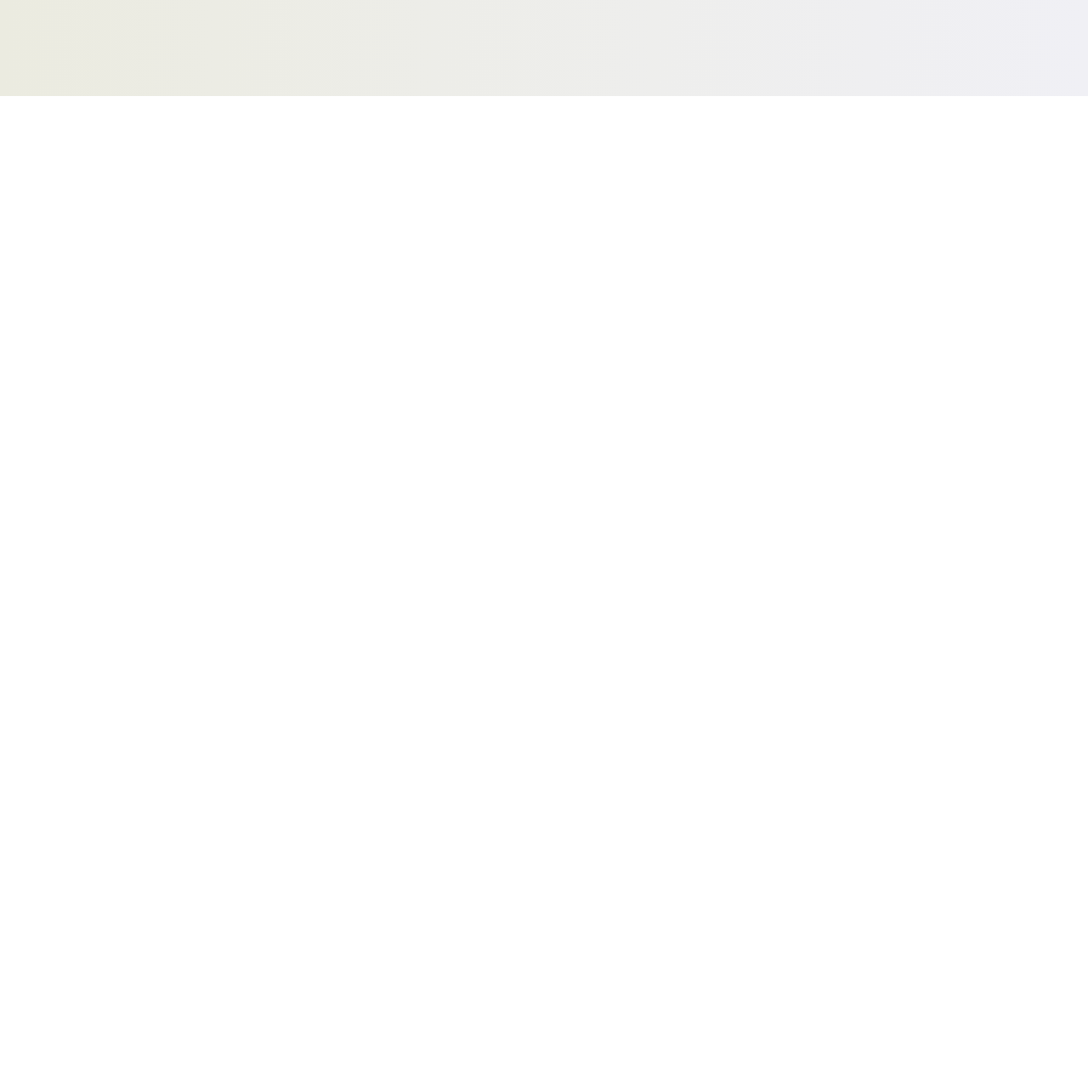
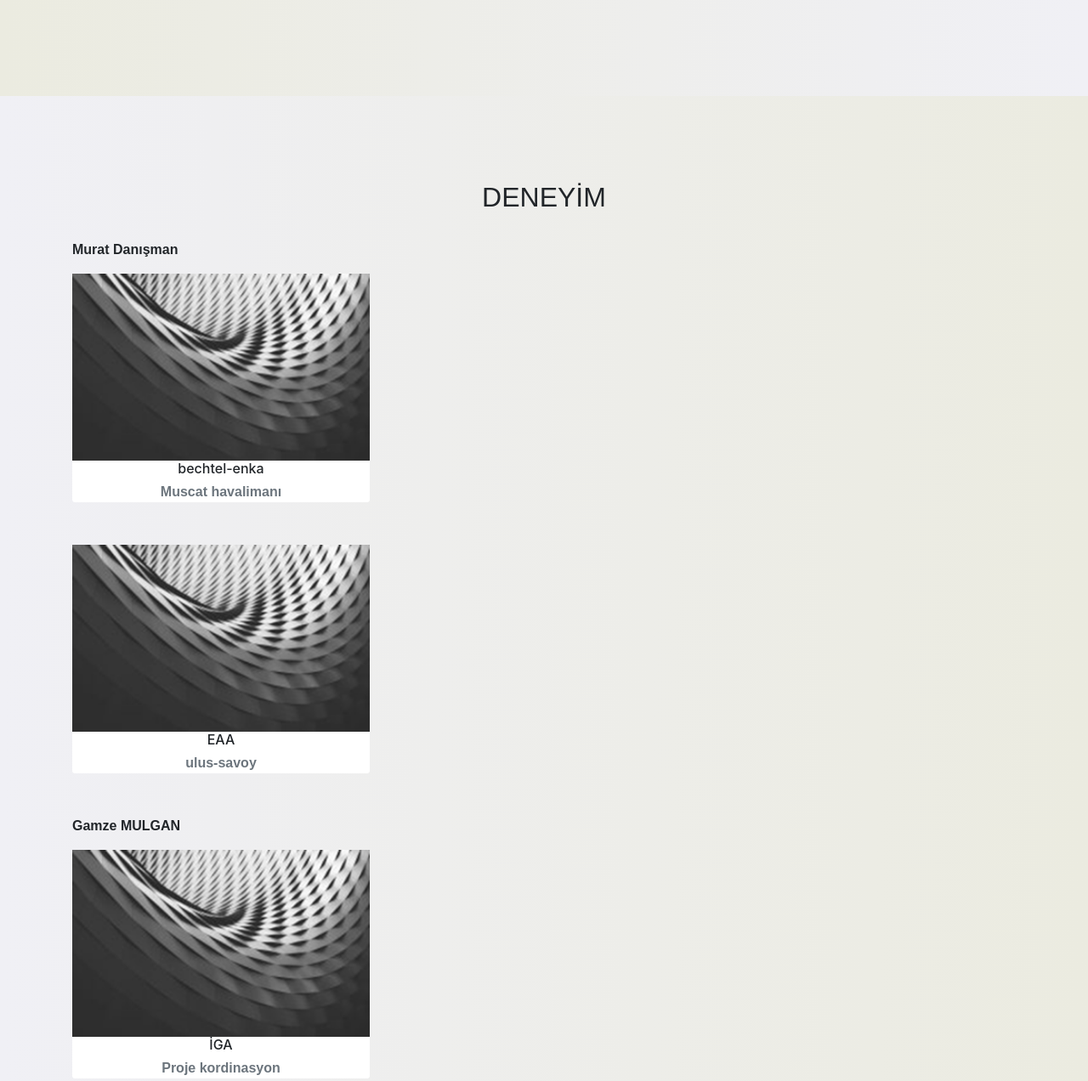
Before and after one commit to hazalmulgan/ArchSWA, a website: page app/index.html in a window 1280 px wide. Shown: the part 500-1772 px from the top of the page at 85% size. Before the commit the page ends 800 px from the top, so only its background shows below. Drawn offline with nearby package versions, Linux system fonts and the light colour scheme.

Commit message:
experiencepage

```diff
--- a/app/app.module.js
+++ b/app/app.module.js
@@ -1,5 +1,5 @@
 'use strict';
 
-angular.module('archApp',[
-  'projectSlider'
+angular.module('archApp', [
+  'projectSlider' , 'experiencePage'
 ]);
--- /dev/null
+++ b/app/experience-page/experience-page.component.js
@@ -0,0 +1,35 @@
+'use strict';
+
+angular.
+  module('experiencePage').
+    component('experiencePage', {
+      templateUrl: 'experience-page/experience-page.template.html',
+      controller: function experiencePageController() {
+      this.architects = {
+          "0": {
+              'name':"Murat Danışman",
+             'info': [
+              {'imgURL': 'images/exp1.png',
+              'projectName': 'bechtel-enka',
+              'projectDetail':'Muscat havalimanı'},
+
+              {'imgURL': 'images/exp1.png',
+              'projectName': 'EAA',
+              'projectDetail':'ulus-savoy'}
+          ]
+
+      },
+
+             "1": {
+              'name':"Gamze MULGAN",
+             'info': [
+              {'imgURL': 'images/exp1.png',
+              'projectName': 'İGA',
+              'projectDetail':'Proje kordinasyon'}
+          ]
+
+      }
+      }
+               console.log(this.architects);
+      }
+      });
--- /dev/null
+++ b/app/experience-page/experience-page.module.js
@@ -0,0 +1,3 @@
+'use strict';
+
+angular.module('experiencePage', []);
--- /dev/null
+++ b/app/experience-page/experience-page.template.html
@@ -0,0 +1,29 @@
+      <section id="portfolio1">
+          <div class="container">
+              <div class="portfolio1-top">
+                  <h2> DENEYİM </h2>
+
+             </div>
+              <div class="portfolio1-top " ng-repeat="architect in $ctrl.architects">
+              <p>{{architect.name}}</p>
+              <div class="portfolio1-content text-center " ng-repeat="job in architect.info">
+               <div class="row">
+                 <div class="col-sm-4">
+                   <div class="card">
+                     <img class="images-responsive" ng-src="{{job.imgURL}}">
+                     <div class="card block">
+                       <h6 class="card-title" >{{job.projectName}}  </h6>
+                         <p class= "card-subtitle text-muted" > {{job.projectDetail}}  </p>
+                       </div>
+                     </div>
+                   </div>
+
+
+                   </div>
+                  </div>
+              </div>
+
+          </div>
+
+
+      </section>
--- a/app/index.html
+++ b/app/index.html
@@ -10,6 +10,7 @@
 </head>
 <body>
     <project-slider></project-slider>
+    <experience-page></experience-page>
     <script src="bower_components/jquery/dist/jquery.js"></script>
     <script src="bower_components/angular/angular.js"></script>
     <script src="bower_components/angular-route/angular-route.js"></script>
@@ -19,6 +20,8 @@
     <script src="app.module.js"></script>
     <script src="project-slider/project-slider.module.js"></script>
     <script src="project-slider/project-slider.component.js"></script>
+     <script src="experience-page/experience-page.module.js"></script>
+    <script src="experience-page/experience-page.component.js"></script>
 
 </body>
 </html>
```
